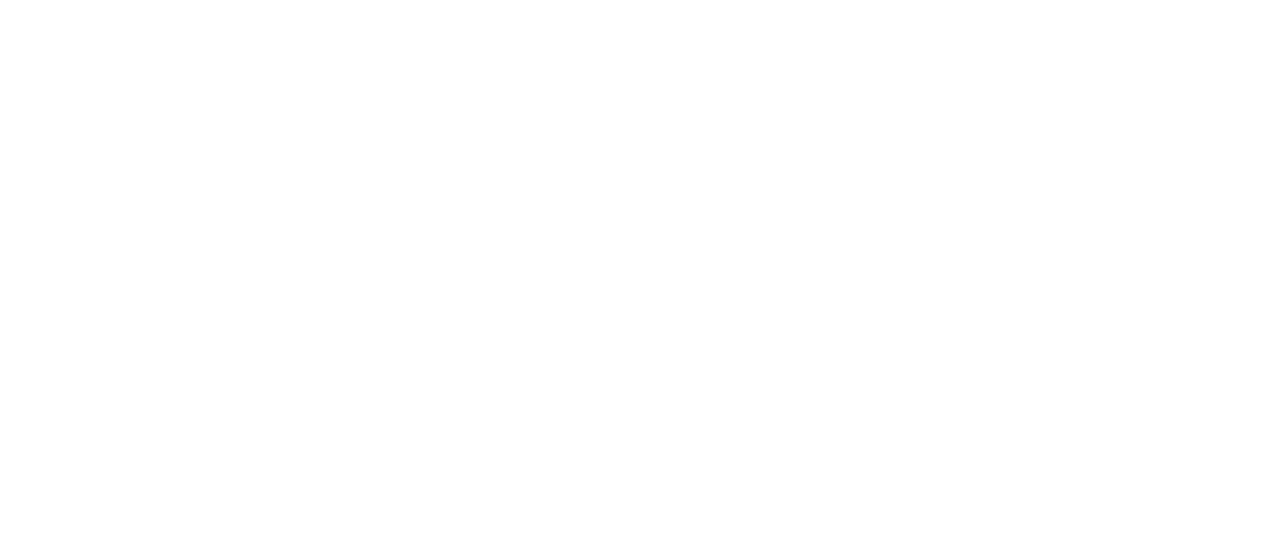
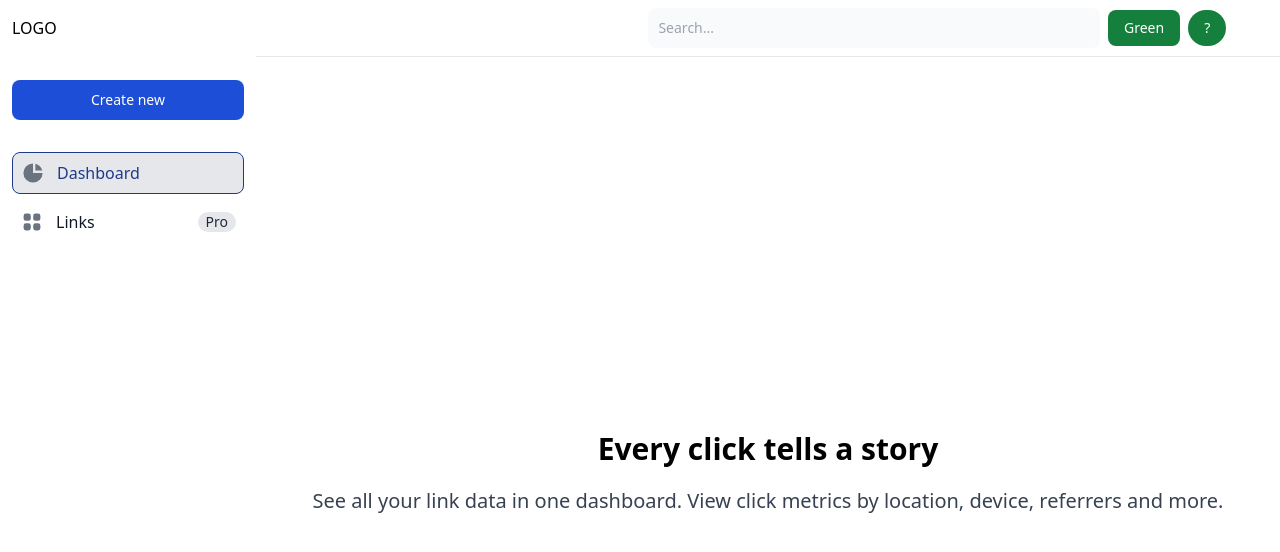
Before and after one commit to MatheusCavalc/url-shortener, a Vue app in the folder frontend/: page /dashboard in a window 1280 px wide. Before the commit this address had no page. Shown: the top 552 px of the page. Built offline with nearby package versions, Linux system fonts and the light colour scheme; sample sign-in values are in the browser's storage.

Commit message:
random back half and dashboard page

```diff
--- a/frontend/src/layouts/DashboardLayout.vue
+++ b/frontend/src/layouts/DashboardLayout.vue
@@ -1,4 +1,6 @@
 <script setup>
+const classLinkSelected = 'flex items-center p-2 text-blue-900 border border-blue-900 rounded-lg dark:text-white bg-gray-200 dark:hover:bg-gray-700'
+const classLinkUnselectd = 'flex items-center p-2 text-gray-900 rounded-lg dark:text-white hover:bg-gray-100 dark:hover:bg-gray-700'
 
 </script>
 
@@ -30,11 +32,11 @@
             </router-link>
         </div>
 
-        <div class="h-full px-3 py-4 overflow-y-auto bg-gray-50 dark:bg-gray-800">
+        <div class="h-full px-3 py-4 overflow-y-auto dark:bg-gray-800">
             <ul class="space-y-2 font-medium">
                 <li>
-                    <a href="#"
-                        class="flex items-center p-2 text-gray-900 rounded-lg dark:text-white hover:bg-gray-100 dark:hover:bg-gray-700">
+                    <router-link to="/dashboard">
+                        <div :class="$route.name === 'dashboard' ? classLinkSelected : classLinkUnselectd">
                             <svg aria-hidden="true"
                                 class="w-6 h-6 text-gray-500 transition duration-75 dark:text-gray-400 group-hover:text-gray-900 dark:group-hover:text-white"
                                 fill="currentColor" viewBox="0 0 20 20" xmlns="http://www.w3.org/2000/svg">
@@ -42,11 +44,12 @@
                                 <path d="M12 2.252A8.014 8.014 0 0117.748 8H12V2.252z"></path>
                             </svg>
                             <span class="ml-3">Dashboard</span>
-                    </a>
+                        </div>
+                    </router-link>
                 </li>
                 <li>
-                    <a href="#"
-                        class="flex items-center p-2 text-gray-900 rounded-lg dark:text-white hover:bg-gray-100 dark:hover:bg-gray-700">
+                    <router-link to="/links">
+                        <div :class="$route.name === 'links' ? classLinkSelected : classLinkUnselectd">
                             <svg aria-hidden="true"
                                 class="flex-shrink-0 w-6 h-6 text-gray-500 transition duration-75 dark:text-gray-400 group-hover:text-gray-900 dark:group-hover:text-white"
                                 fill="currentColor" viewBox="0 0 20 20" xmlns="http://www.w3.org/2000/svg">
@@ -57,8 +60,10 @@
                             <span class="flex-1 ml-3 whitespace-nowrap">Links</span>
                             <span
                                 class="inline-flex items-center justify-center px-2 ml-3 text-sm font-medium text-gray-800 bg-gray-200 rounded-full dark:bg-gray-700 dark:text-gray-300">Pro</span>
-                    </a>
+                        </div>
+                    </router-link>
                 </li>
+                <!--
                 <li>
                     <a href="#"
                         class="flex items-center p-2 text-gray-900 rounded-lg dark:text-white hover:bg-gray-100 dark:hover:bg-gray-700">
@@ -77,6 +82,7 @@
                             class="inline-flex items-center justify-center w-3 h-3 p-3 ml-3 text-sm font-medium text-blue-800 bg-blue-100 rounded-full dark:bg-blue-900 dark:text-blue-300">3</span>
                     </a>
                 </li>
+                -->
             </ul>
         </div>
     </aside>
--- a/frontend/src/router/index.js
+++ b/frontend/src/router/index.js
@@ -2,6 +2,7 @@
 import HomeView from '../views/HomeView.vue'
 import LoginView from '../views/Auth/LoginView.vue';
 import RegisterView from '../views/Auth/RegisterView.vue';
+import DashboardView from '../views/Dashboard/DashboardView.vue';
 import LinksView from '../views/Dashboard/LinksView.vue';
 import CreateLink from '../views/Dashboard/CreateLink.vue';
 
@@ -51,6 +52,20 @@
     }
   },
   {
+    path: '/dashboard',
+    name: 'dashboard',
+    component: DashboardView,
+    beforeEnter: (to, from, next) => {
+      if (!authUser) {
+        return next({
+          name: 'home'
+        })
+      }
+
+      next()
+    }
+  },
+  {
     path: '/links',
     name: 'links',
     component: LinksView,
--- a/frontend/src/views/Dashboard/CreateLink.vue
+++ b/frontend/src/views/Dashboard/CreateLink.vue
@@ -1,17 +1,21 @@
 <script setup>
 import DashboardLayout from '@/layouts/DashboardLayout.vue';
 import { create_link } from '@/services/functions'
+import { ref } from 'vue';
 
 let destination = ''
 let title = ''
-let back_half = ''
+let back_half = ref('')
 
 const submit = () => {
     event.preventDefault()
+    if (back_half.value == '') {
+        back_half.value = Math.random().toString(36).substr(2, 12);
+    }
     let parameters = {
         destination: destination.trim(),
         title: title.trim(),
-        back_half: back_half.trim()
+        back_half: back_half.value
     }
     create_link(parameters)
 }
@@ -52,8 +56,7 @@
                                 class="block mb-2 text-sm font-medium text-gray-900 dark:text-white">Custom back-half
                                 (optional)</label>
                             <input type="text" id="last_name" v-model="back_half"
-                                class="bg-gray-50 border border-gray-300 text-gray-900 text-sm rounded-lg focus:ring-blue-500 focus:border-blue-500 block w-full p-2.5 dark:bg-gray-700 dark:border-gray-600 dark:placeholder-gray-400 dark:text-white dark:focus:ring-blue-500 dark:focus:border-blue-500"
-                                required>
+                                class="bg-gray-50 border border-gray-300 text-gray-900 text-sm rounded-lg focus:ring-blue-500 focus:border-blue-500 block w-full p-2.5 dark:bg-gray-700 dark:border-gray-600 dark:placeholder-gray-400 dark:text-white dark:focus:ring-blue-500 dark:focus:border-blue-500">
                         </div>
                     </div>
 
@@ -63,4 +66,5 @@
             </div>
 
         </div>
-</DashboardLayout></template>
+    </DashboardLayout>
+</template>
--- a/frontend/src/views/Dashboard/DashboardView.vue
+++ b/frontend/src/views/Dashboard/DashboardView.vue
@@ -0,0 +1,14 @@
+<script setup>
+import DashboardLayout from '@/layouts/DashboardLayout.vue';
+</script>
+
+<template>
+    <DashboardLayout>
+        <div class="border-gray-200 dark:border-gray-700 grid grid-cols-1 place-content-center h-screen">
+            <div class="text-center">
+                <p class="text-3xl font-bold">Every click tells a story</p>
+                <p class="mt-5 text-xl text-gray-700">See all your link data in one dashboard. View click metrics by location, device, referrers and more.</p>
+            </div>
+        </div>
+    </DashboardLayout>
+</template>
```
Lines whose indentation alone changed are shown as unchanged.
